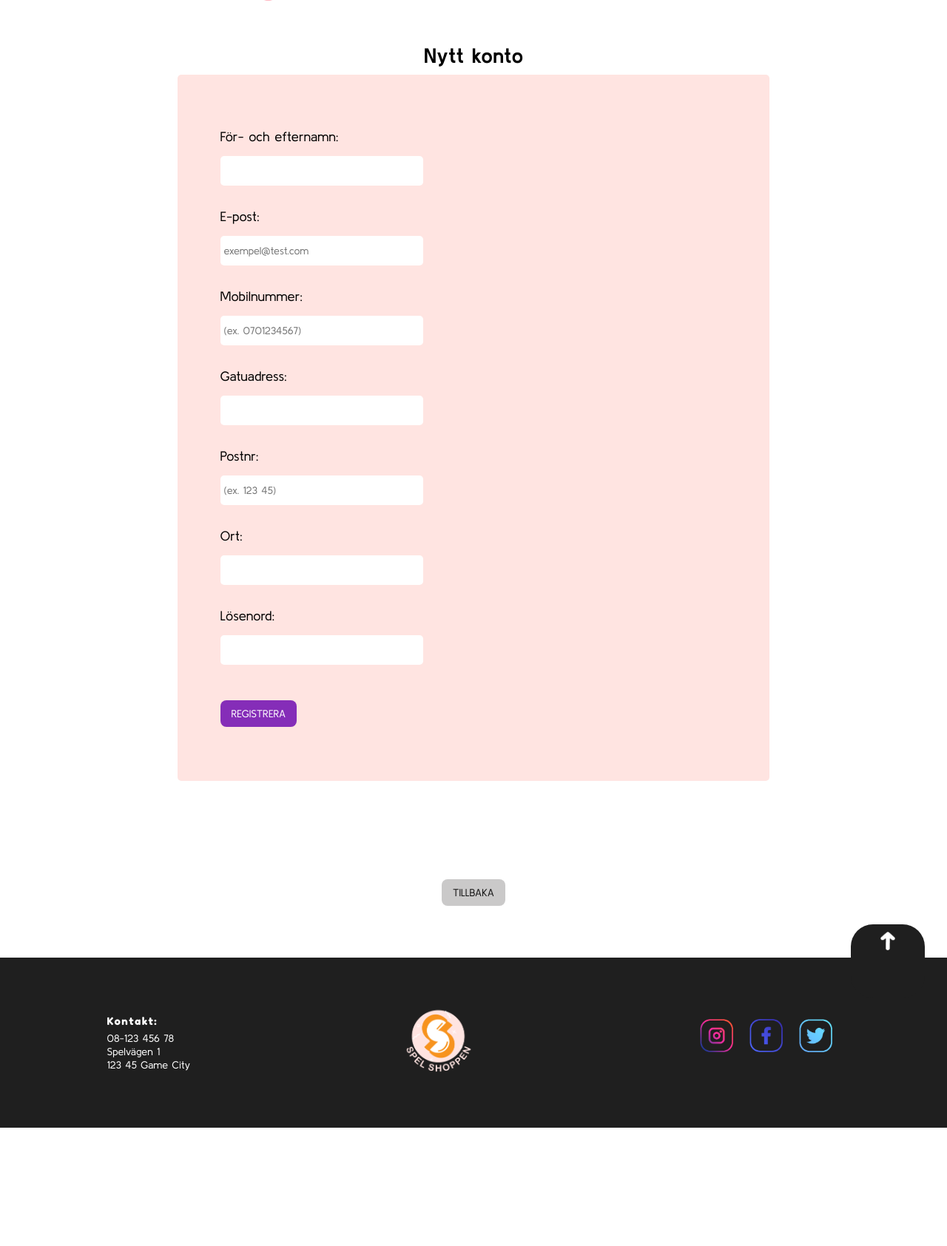
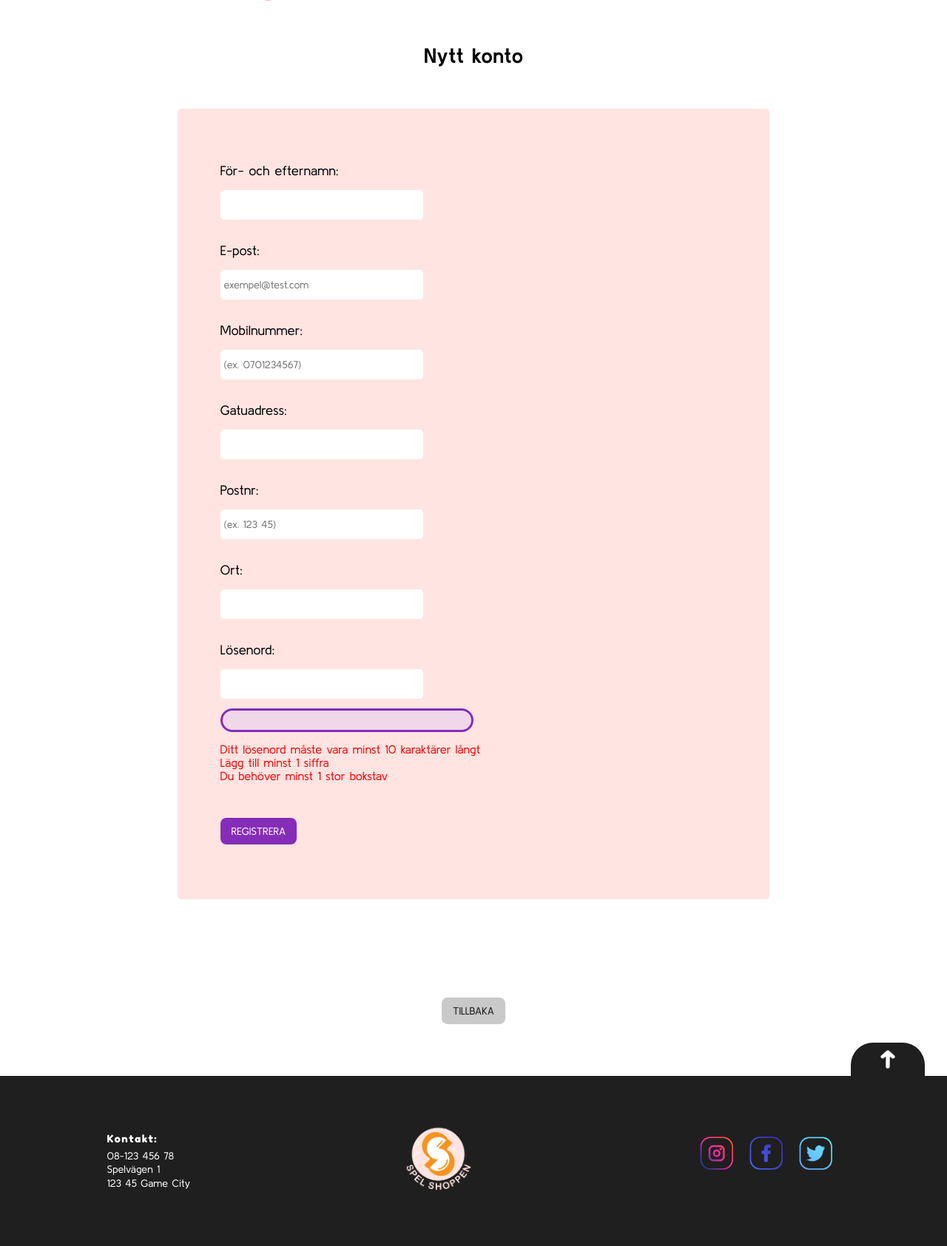
Before and after one commit to MimmiSethfors/kundregisterWebbshop, a PHP site: page /myAccount/new-account.php in a window 1280 px wide. Shown: the part 399-2084 px from the top of the page at 74% size. Before the commit the page ends 1924 px from the top, so only its background shows below. Run offline with PHP 8.4, Linux system fonts and the light colour scheme; data comes from the database, SQL or seed files in the repository.

Commit message:
kontroll styrka lösenord klart, påbörjat återställning av lösen, buggar löst

```diff
--- a/footer.php
+++ b/footer.php
@@ -39,6 +39,8 @@
 
 
 
+
+
 </body>
 
 </html>
--- a/header_extern.php
+++ b/header_extern.php
@@ -29,6 +29,8 @@ while ($row = $stmt->fetch(PDO::FETCH_ASSOC)) {
   <link rel="stylesheet" type="text/css" href="styles/main.css" />
   <link rel="stylesheet" type="text/css" href="../styles/main.css" />
   <title>Spelshoppen</title>
+
+
 </head>
 
 <body>
--- a/myAccount/new-account.php
+++ b/myAccount/new-account.php
@@ -1,82 +1,9 @@
 <?php
  require_once '../second_header_extern.php';
- $emailExists = ""
-?>
-</header>
-<main>
+ require_once "../config/db.php";
+ $emailExists = "";
+ $success = "";
 
-<h1>Nytt konto</h1>
-<div> <?php echo $emailExists?></div>
-<form name="orderForm" action="#" method="POST" id="contact-form" class="form-container" onsubmit="return hiddenProducts()">
-
-<div class="order_field-name form-container__box">
-        <label for="name">För- och efternamn:</label><br>
-        <input type="text" name="name" id="name" onblur="validateName()" class="form-container__box-input" required>
-        <br>
-        <span class="nameValidationText"></span>
-      </div>
-
-      <div class="order_field-email form-container__box">
-        <label for="email">E-post:</label><br>
-        <input type="text" name="email" id="email" onblur="validateEmail()" class="form-container__box-input" placeholder="exempel@test.com" required>
-        <br>
-        <span class="emailValidationText"></span>
-      </div>
-
-      <div class="order_field-phone form-container__box">
-        <label for="phone">Mobilnummer:</label><br>
-        <input type="text" name="phone" id="phone" onblur="validatePhone()" class="form-container__box-input" placeholder="(ex. 0701234567)" required>
-        <br>
-        <span class="phoneValidationText"></span>
-      </div>
-
-      <div class="order_field-street form-container__box">
-        <label for="street">Gatuadress:</label><br>
-        <input type="text" name="street" id="street" onblur="validateStreet() " class="form-container__box-input" required>
-        <br>
-        <span class="streetValidationText"></span>
-      </div>
-
-      <div class="order_field-postalcode form-container__box">
-        <label for="zip">Postnr:</label><br>
-        <input type="text" name="zip" id="zip" oninput="validateZipcode()" placeholder="(ex. 123 45)" class="form-container__box-input" required>
-        <br>
-        <span class="zipcodeValidationText"></span>
-      </div>
-
-      <div class="order_field-city form-container__box">
-        <label for="city">Ort:</label><br>
-        <input type="text" name="city" id="city" onblur="validateCity()" class="form-container__box-input" required>
-        <br>
-        <span class="cityValidationText"></span>
-      </div>
-
-      <div class="order_field-password form-container__box">
-        <label for="password">Lösenord:</label><br>
-        <input type="text" name="password" id="password" onblur="validatePassword()" class="form-container__box-input" required>
-        <br>
-        <span class="passwordValidationText"></span>
-      </div>
-
-      <div class="order_field-submit form-container__submit">
-        <input type="submit" value="Registrera" class="form-container__submit-button" id="form-container__submit-button">
-
-      </div>
-    </form>
-
-  </section>
-
-<br>
-  <a href="./my-account.php">
-    <button class="btn-back">Tillbaka</button>
-  </a>
-</main>
-
-
-<?php
-require_once "../footer.php";
-
-require_once "../config/db.php";
 
 if ($_SERVER['REQUEST_METHOD'] === 'POST') :
   //print_r($_POST);
@@ -128,34 +55,30 @@ if ($_SERVER['REQUEST_METHOD'] === 'POST') :
     $city = $_POST['city'];
   }
 
-  if(empty($_POST['password'])){
+  if(empty($_POST['passwordInput'])){
     $error[] = "Obs! Du måste ange ett lösenord";
-  }else if (isset($_POST['password'])){
-    $password = $_POST['password'];
+  }else if (isset($_POST['passwordInput'])){
+    $password = $_POST['passwordInput'];
 
-    if (preg_match('/^(?=.*\d)(?=.*[a-z])(?=.*[A-Z])[0-9A-Za-z]{8,}$/',$password)) {
-      $password = $_POST['password'];
-    }else {
-      $error[] = "Obs! Lösenordet måste innehålla en stor och en liten bokstav, en siffra och vara minst 8 tecken långt";
-    }
   }
 
 
   //Utan felmeddelanden
   if (count($error) == 0) {
-    //echo "inga fel";
+
     $checkemailSQL = "SELECT `email` FROM `webshop_user` WHERE `email` = '$email'";
     $stmt = $db->prepare($checkemailSQL);
     $stmt-> execute();
 
     if($row = $stmt->fetch(PDO::FETCH_ASSOC)){
 
-      $emailExists = "Det finns redan ett konto med denna epostadress";
+      $emailExists .= "Det finns redan ett konto med denna epostadress";
+
 
     }else {
 
 
-      //Skicka beställning till databasen
+      //Skicka ny användare till databasen
       $sql = "INSERT INTO webshop_user (name, email, phone, street, zip, city, password)
             VALUES (:name, :email, :phone, :street, :zip, :city, :password)";
 
@@ -171,6 +94,7 @@ $stmt->bindParam(':city', $city);
 $stmt->bindParam(':password', $password);
 
 $stmt->execute();
+$success = "Du är nu tillaggd! Klicka på Mitt Konto för att logga in";
 }
 
 }
@@ -185,3 +109,85 @@ if (count($error) > 0) {
   }
 
 endif;
+?>
+</header>
+<main>
+
+<h1>Nytt konto</h1>
+<span class="errors"><?php echo $emailExists ?></span>
+<span class="success"><?php echo $success ?></span>
+
+<form name="orderForm" action="#" method="POST" id="contact-form" class="form-container" onsubmit="return hiddenProducts()">
+
+<div class="order_field-name form-container__box">
+        <label for="name">För- och efternamn:</label><br>
+        <input type="text" name="name" id="name" onblur="validateName()" class="form-container__box-input" required>
+        <br>
+        <span class="nameValidationText"></span>
+      </div>
+
+      <div class="order_field-email form-container__box">
+        <label for="email">E-post:</label><br>
+        <input type="text" name="email" id="email" onblur="validateEmail()" class="form-container__box-input" placeholder="exempel@test.com" required>
+        <br>
+
+        <span class="emailValidationText"></span>
+      </div>
+
+      <div class="order_field-phone form-container__box">
+        <label for="phone">Mobilnummer:</label><br>
+        <input type="text" name="phone" id="phone" onblur="validatePhone()" class="form-container__box-input" placeholder="(ex. 0701234567)" required>
+        <br>
+        <span class="phoneValidationText"></span>
+      </div>
+
+      <div class="order_field-street form-container__box">
+        <label for="street">Gatuadress:</label><br>
+        <input type="text" name="street" id="street" onblur="validateStreet() " class="form-container__box-input" required>
+        <br>
+        <span class="streetValidationText"></span>
+      </div>
+
+      <div class="order_field-postalcode form-container__box">
+        <label for="zip">Postnr:</label><br>
+        <input type="text" name="zip" id="zip" oninput="validateZipcode()" placeholder="(ex. 123 45)" class="form-container__box-input" required>
+        <br>
+        <span class="zipcodeValidationText"></span>
+      </div>
+
+      <div class="order_field-city form-container__box">
+        <label for="city">Ort:</label><br>
+        <input type="text" name="city" id="city" onblur="validateCity()" class="form-container__box-input" required>
+        <br>
+        <span class="cityValidationText"></span>
+      </div>
+
+      <div class="order_field-password form-container__box">
+        <label for="password">Lösenord:</label><br>
+        <input type="text" name="passwordInput" id="passwordInput" class="form-container__box-input" required>
+        <br>
+
+        <div class="strength-meter" id="strength-meter"></div>
+
+        <div class="passwordValidationText" id="passwordValidationText"></div>
+      </div>
+
+      <div class="order_field-submit form-container__submit">
+        <input type="submit" value="Registrera" class="form-container__submit-button" id="form-container__submit-button">
+      </div>
+    </form>
+
+  </section>
+
+<br>
+  <a href="./my-account.php">
+    <button class="btn-back">Tillbaka</button>
+  </a>
+</main>
+
+
+
+<?php
+require_once "../footer.php";
+
+?>
--- a/order/validate_order.js
+++ b/order/validate_order.js
@@ -7,8 +7,7 @@ function enableSumbitIfFormIsValid() {
     isPhoneValid &&
     isStreetValid &&
     isZipcodeValid &&
-    isCityValid &&
-    isPasswordValid
+    isCityValid
 
   ) {
     submitBtn.disabled = false;
@@ -21,7 +20,6 @@ let isPhoneValid = false;
 let isStreetValid = false;
 let isZipcodeValid = false;
 let isCityValid = false;
-let isPasswordValid = false;
 
 // Validering av namn
 function validateName() {
@@ -195,28 +193,3 @@ function isValidCity(city) {
   let re = /[^a-öA-Ö\s:]/;
   return re.test(String(city));
 }
-
-function validatePassword() {
-  let password = document.querySelector("#password").value;
-  let infoText = document.querySelector(".passwordValidationText");
-  if (password.length === 0) {
-    infoText.innerHTML = "OBS! Obligatoriskt fält"
-  } else if (!isValidPassword(password)) {
-    infoText.innerHTML = "OBS! Lösenordet är för svagt";
-  } else {
-    infoText.innerHTML = "";
-    isPasswordValid = true;
-    enableSumbitIfFormIsValid();
-    return;
-  }
-  submitBtn.disabled = true;
-  isPasswordValid = false;
-}
-
-function isValidPassword(password) {
-
-  //en siffra, en liten bokstav, en stor bokstav, minst 8 tecken
-  let regEx = /^(?=.*\d)(?=.*[a-z])(?=.*[A-Z]).{8,}$/;
-  console.log(regEx.test(String(password)))
-  return regEx.test(String(password))
-}
--- a/styles/main.css
+++ b/styles/main.css
@@ -2652,6 +2652,49 @@ main {
   }
 }
 
+.errors {
+  color: red;
+  font-weight: bold;
+  padding: 1%;
+}
+
+.success {
+  font-weight: bold;
+  padding: 1%;
+}
+
+*::before, *::after, * {
+  -webkit-box-sizing: border-box;
+          box-sizing: border-box;
+}
+
+.strength-meter {
+  margin-top: 2%;
+  margin-bottom: 2%;
+  position: relative;
+  height: 2rem;
+  width: 50%;
+  border: 3px solid #852db8;
+  background-color: #e5cdf38f;
+  border-radius: 1rem;
+  overflow: hidden;
+}
+
+.strength-meter::before {
+  content: '';
+  position: absolute;
+  left: 0;
+  height: 100%;
+  width: calc(1% * var(--strength, 0));
+  background-color: #b852f4;
+  -webkit-transition: width 200ms;
+  transition: width 200ms;
+}
+
+.passwordValidationText {
+  color: red;
+}
+
 /*ok att nedan ligger här eller kan vi lägga det ngn
 annanstans så att det fortfarande är med överallt?*/
 /*# sourceMappingURL=main.css.map */
--- a/styles/main.scss
+++ b/styles/main.scss
@@ -26,6 +26,8 @@
 @import "partials/order_page";
 @import "partials/second_header_extern";
 @import "partials/order-confirmation";
+@import "partials/new-account";
+
 
 /*ok att nedan ligger här eller kan vi lägga det ngn
 annanstans så att det fortfarande är med överallt?*/
--- a/styles/partials/_new-account.scss
+++ b/styles/partials/_new-account.scss
@@ -1,4 +1,41 @@
-.error {
+.errors {
   color: red;
+  font-weight: bold;
   padding: 1%;
 }
+.success {
+  font-weight: bold;
+  padding: 1%;
+}
+
+*::before, *::after, *{
+  box-sizing: border-box;
+}
+
+
+.strength-meter {
+  margin-top: 2%;
+  margin-bottom: 2%;
+  position: relative;
+  height: 2rem;
+  width: 50%;
+  border: 3px solid #852db8;
+  background-color: #e5cdf38f;;
+  border-radius: 1rem;
+  overflow: hidden;
+ }
+
+ .strength-meter::before{
+   content: '';
+   position: absolute;
+   left: 0;
+   height: 100%;
+   width: calc(1% * var(--strength, 0));
+   background-color: #b852f4;
+   transition: width 200ms;
+
+ }
+
+.passwordValidationText {
+  color: red;
+}
```
Also changed, not shown: myAccount/changepassword.php (+6 -1 lines), myAccount/create-new-password.php (added, +43 -0 lines), myAccount/login.php (+31 -17 lines), myAccount/logout.js (added, +9 -0 lines), myAccount/recoverPassword.php (added, +28 -0 lines), myAccount/reset.php (added, +56 -0 lines), myAccount/resetPassword.php (added, +47 -0 lines), myAccount/validate-passwordChange.js (+64 -20 lines), myAccount/logout.php (deleted), myAccount/myAccount.js (deleted), 1 other file.
